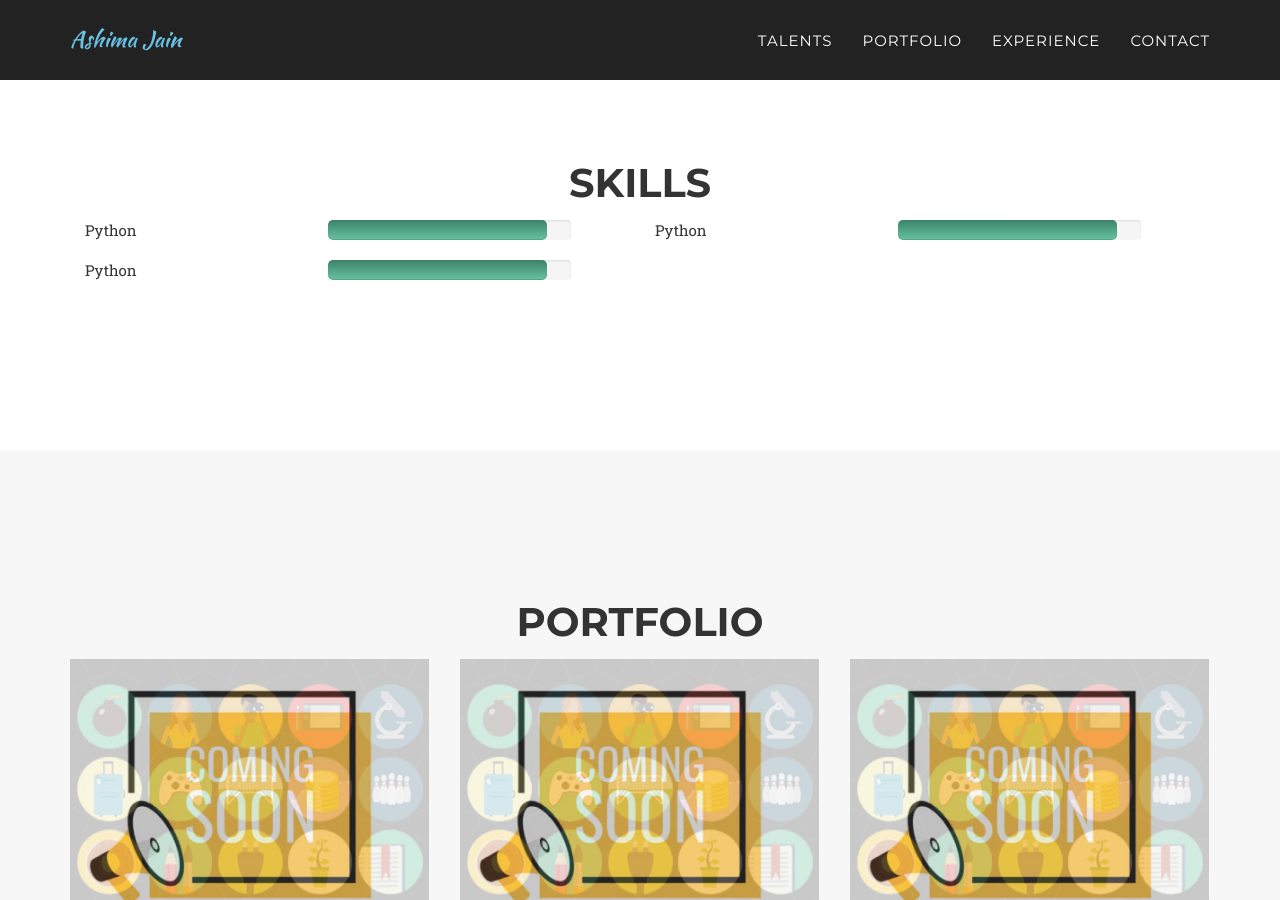
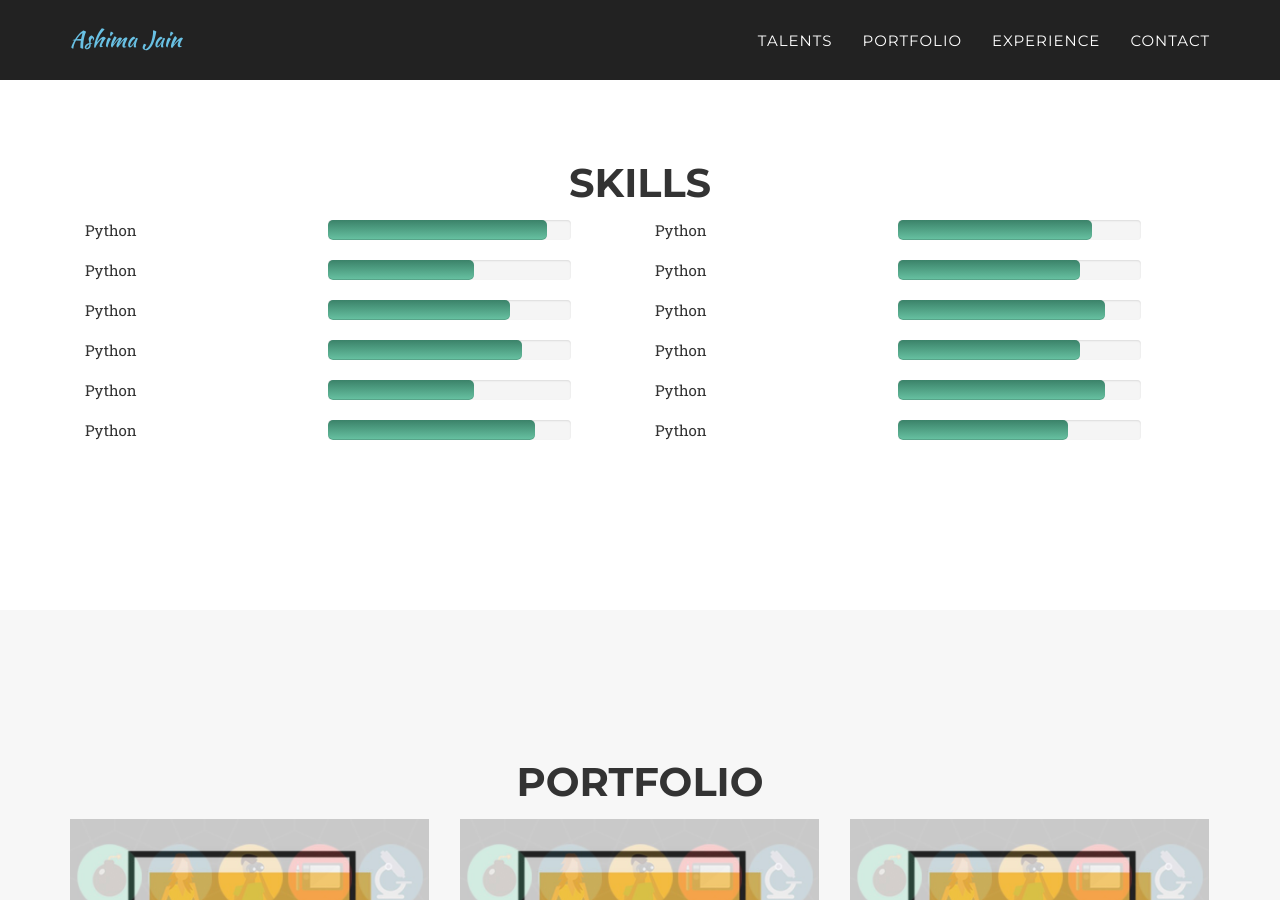
Before and after one commit to ashimajain2595/ashimajainCV, a Jekyll site: the page built from index.html, in a window 1280 px wide and 900 px high, scrolled down 747 px. Built offline with Jekyll 4.4.1, drawn with Linux system fonts in a browser that asks for light colours; some web fonts are replaced.

Commit message:
Update services.html

```diff
--- a/_includes/services.html
+++ b/_includes/services.html
@@ -7,12 +7,12 @@
                     <!-- <h3 class="section-subheading text-muted">Lorem ipsum dolor sit amet consectetur.</h3> -->
                 </div>
             </div>
-            {% for post in site.posts %}
+            {% for skill in site.people %}
               <div class="col-md-6">
                   <div class="skill-progress">
                      <div class="skill-title"> <span>Python</span> </div>
                      <div class="progress">
-                        <div class="progress-bar six-sec-ease-in-out" role="progressbar" aria-valuenow="90" aria-valuemin="0" aria-valuemax="100" style="width: 90%;"> <span>79%</span> </div>
+                        <div class="progress-bar six-sec-ease-in-out" role="progressbar" aria-valuenow="{{skill.name}}" aria-valuemin="0" aria-valuemax="100" style="width: {{skill.pic}}%;"> <span>{{skill.pic}}%</span> </div>
                      </div>
                   </div>
               </div>
```
